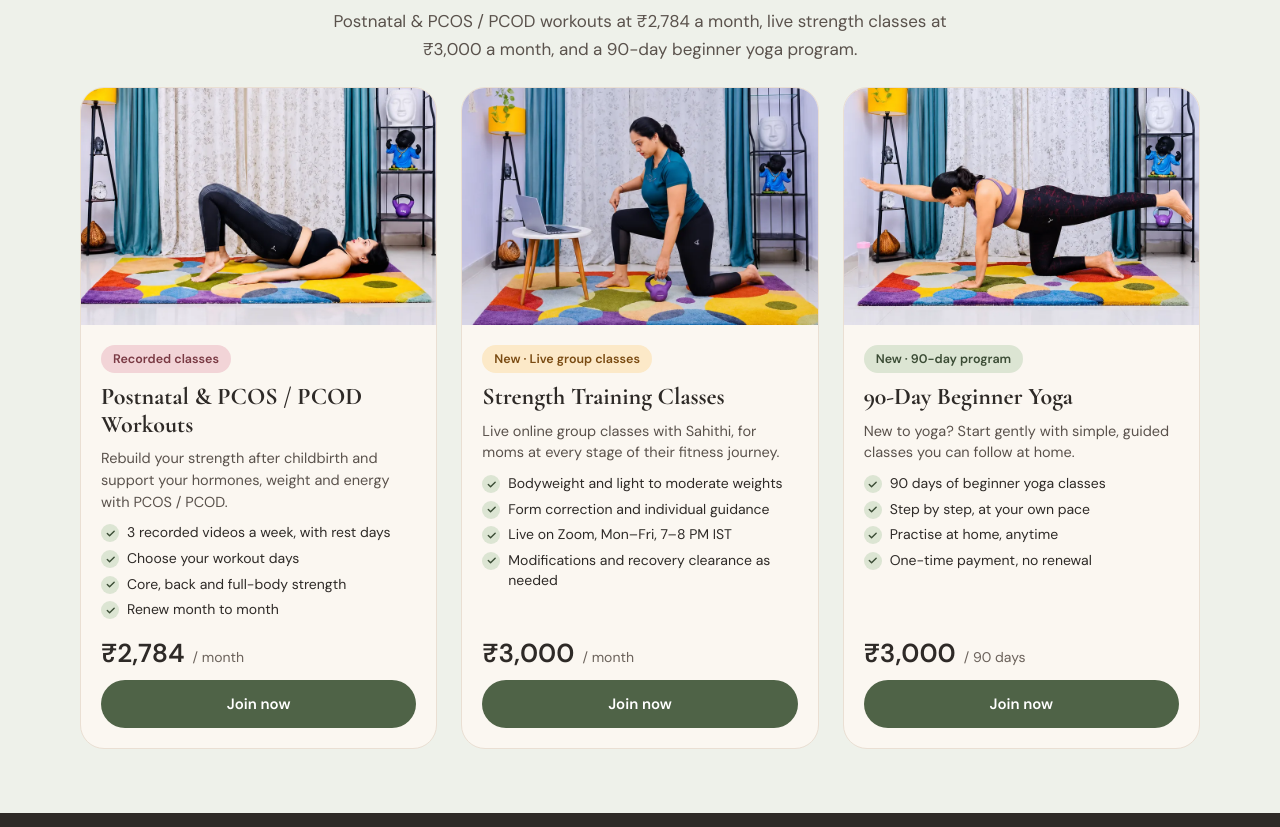
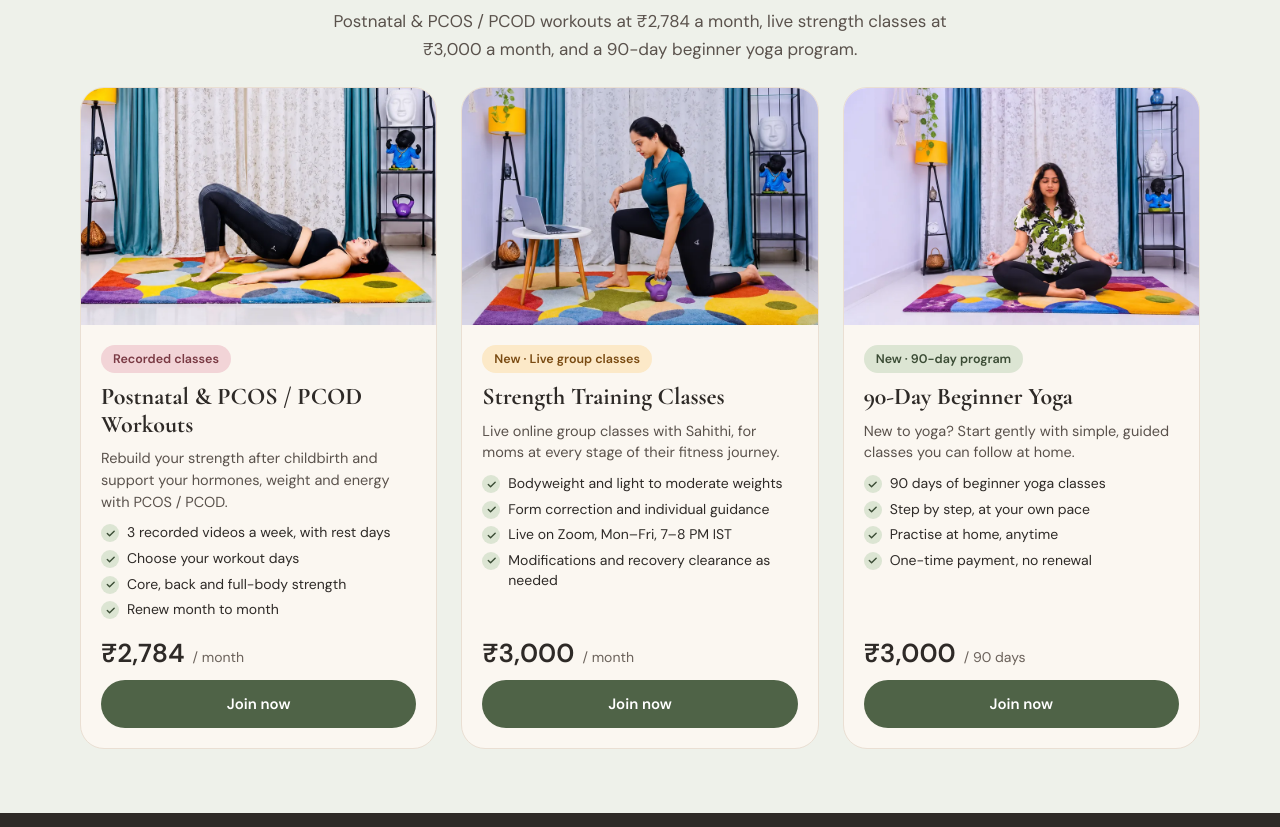
Before and after one commit to fitiqconsultation-fit/sahithiness-website, a plain HTML site: page index.html in a window 1280 px wide. Shown: the part 1009-1836 px from the top of the page. Drawn offline with nearby package versions, Linux system fonts and the light colour scheme.

Commit message:
Beginner Yoga: meditation photo and optional note for Sahithi
Co-Authored-By: Claude Opus 5.5 <noreply@anthropic.com>
Claude-Session: https://claude.ai/code/session_0185ZaCxDy49GLoicJ76pYoC

```diff
--- a/index.html
+++ b/index.html
@@ -349,7 +349,7 @@ fieldset.conds legend{font-size:14px;font-weight:600;padding:0 6px}
   var PACKAGES = [
     { name: 'Postnatal & PCOS\u00a0/\u00a0PCOD Workouts', kind: 'postnatal', icon: '🤱', photo: 'images/postnatal.webp', alt: 'Sahithi doing a glute bridge at home', price: '₹2,784', duration: '/ month', desc: 'Rebuild your strength after childbirth and support your hormones, weight and energy with PCOS / PCOD.', points: ['3 recorded videos a week, with rest days', 'Choose your workout days', 'Core, back and full-body strength', 'Renew month to month'], badge: 'Recorded classes', cta: 'Join now' },
     { name: 'Strength Training Classes', kind: 'momstrength', icon: '🏋️‍♀️', photo: 'images/strength-live.webp', price: '₹3,000', duration: '/ month', isNew: true, desc: 'Live online group classes with Sahithi, for moms at every stage of their fitness journey.', points: ['Bodyweight and light to moderate weights', 'Form correction and individual guidance', 'Live on Zoom, Mon–Fri, 7–8 PM IST', 'Modifications and recovery clearance as needed'], badge: 'New · Live group classes', cta: 'Join now' },
-    { name: '90-Day Beginner Yoga', kind: 'yoga', icon: '🧘‍♀️', photo: 'images/pcos.webp', alt: 'Sahithi doing a beginner yoga exercise at home', price: '₹3,000', duration: '/ 90 days', desc: 'New to yoga? Start gently with simple, guided classes you can follow at home.', points: ['90 days of beginner yoga classes', 'Step by step, at your own pace', 'Practise at home, anytime', 'One-time payment, no renewal'], badge: 'New · 90-day program', cta: 'Join now' }
+    { name: '90-Day Beginner Yoga', kind: 'yoga', icon: '🧘‍♀️', photo: 'images/yoga.webp', alt: 'Sahithi meditating in a yoga pose at home', price: '₹3,000', duration: '/ 90 days', desc: 'New to yoga? Start gently with simple, guided classes you can follow at home.', points: ['90 days of beginner yoga classes', 'Step by step, at your own pace', 'Practise at home, anytime', 'One-time payment, no renewal'], badge: 'New · 90-day program', cta: 'Join now' }
   ];
 
   function $(id) { return document.getElementById(id); }
@@ -464,6 +464,7 @@ fieldset.conds legend{font-size:14px;font-weight:600;padding:0 6px}
     pcos: { title: '', conds: [], rows: [[START]] },
     yoga: { title: '', conds: [], rows: [
       [{ t: 'select', n: 'yogaExp', l: 'Your yoga experience', o: ['Complete beginner', 'Tried a few times', 'Practise sometimes'], req: REQ }, { t: 'select', n: 'goal', l: 'Your main goal', o: ['Flexibility', 'Stress relief and better sleep', 'Weight loss', 'Back or joint pain relief', 'General fitness'], req: REQ }],
+      [{ t: 'textarea', n: 'aboutYou', l: 'Anything you would like to tell Sahithi about you? (optional)', ph: 'For example: any pain or injury, health conditions, or what you hope to achieve', opt: true }],
       [START]] },
     momstrength: { title: '', conds: [], rows: [[{ t: 'select', n: 'stage', l: 'Postpartum stage or fitness category', o: ['Currently pregnant', '0–6 weeks after delivery', '6 weeks – 6 months after delivery', '6–12 months after delivery', '1–2 years after delivery', 'More than 2 years after delivery', 'General fitness (not postpartum)'], req: 'Please choose your stage or category.', help: 'Helps Sahithi plan safe modifications for you.' }], [{ t: 'select', n: 'dumbbells', l: 'Do you have dumbbells?', o: ['Yes, I have dumbbells', 'No, I will buy them', 'I will use filled water bottles for now'], req: REQ }], [START]] },
     general: {
@@ -713,7 +714,7 @@ fieldset.conds legend{font-size:14px;font-weight:600;padding:0 6px}
   function programAnswers() {
     return cfgFor().rows.filter(Array.isArray).reduce(function (a, r) { return a.concat(r); }, [])
       .filter(function (f) { return f.n !== 'startDate' && f.n !== 'stage' && S.form[f.n]; })
-      .map(function (f) { return f.l.replace(/\?$/, '') + ': ' + S.form[f.n]; }).join(' | ');
+      .map(function (f) { return f.l.replace(/ \(optional\)$/, '').replace(/\?$/, '') + ': ' + S.form[f.n]; }).join(' | ');
   }
   function saveLead() {
     if (!SHEET_URL || S.leadSaved) return;
```
Also changed, not shown: images/yoga.webp (added).
